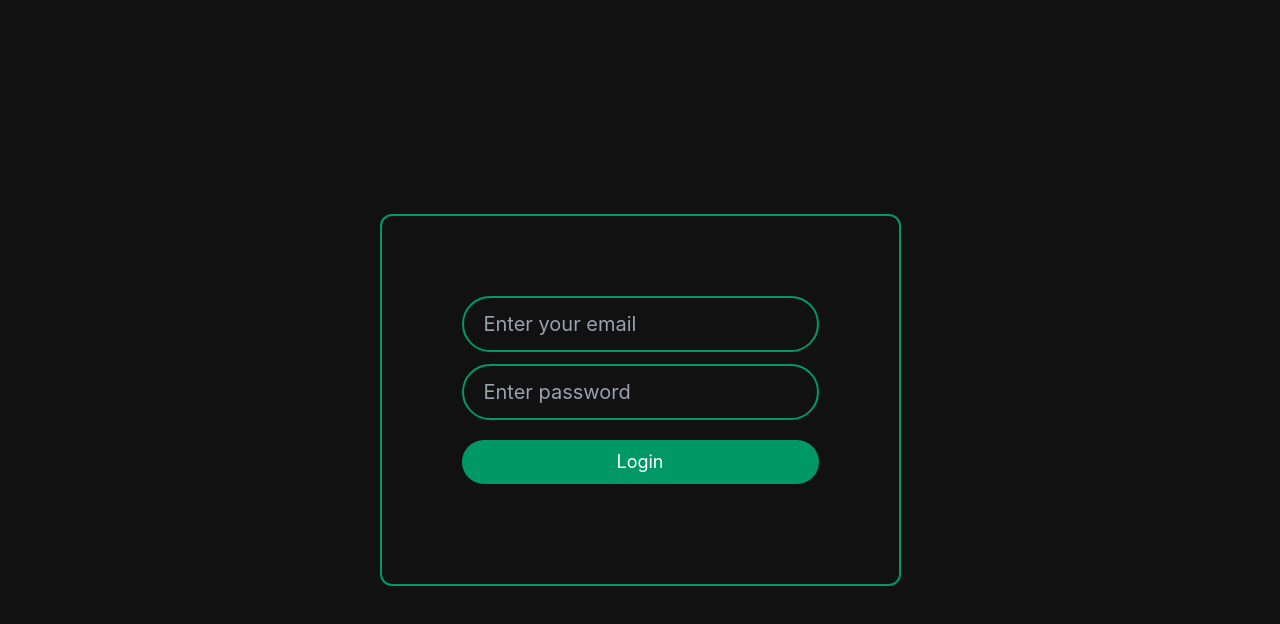
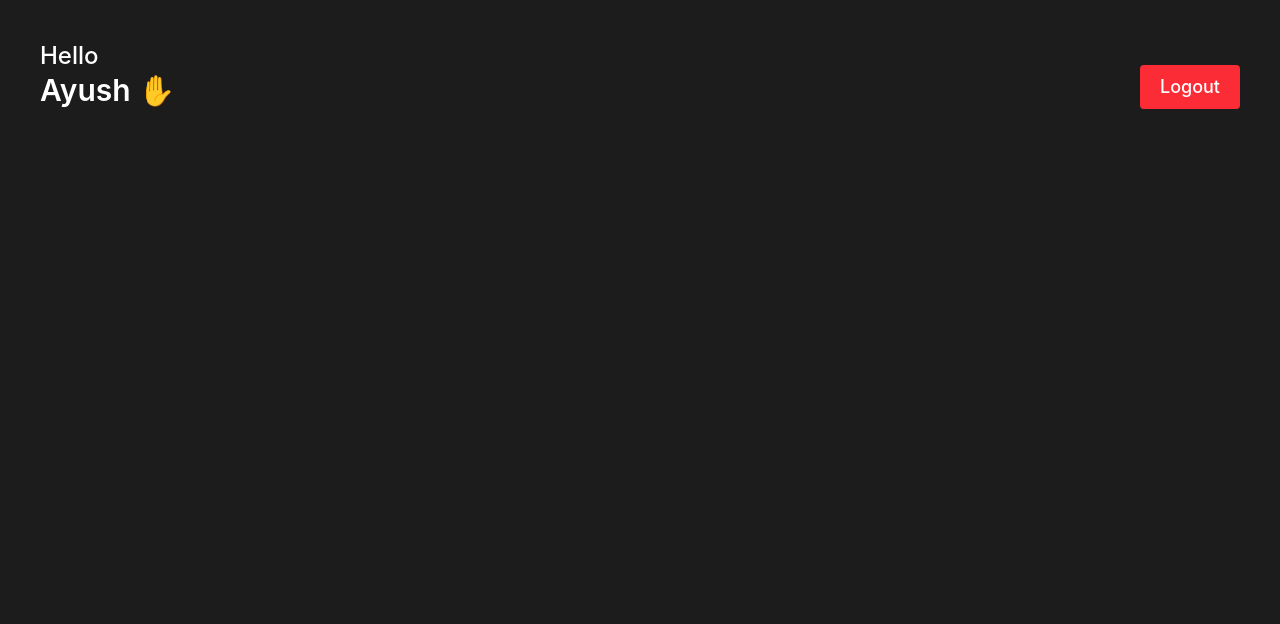
Before and after one commit to Ayush1Rajput/Employee_Management_System, a React (Vite) app: page / in a window 1280 px wide. Shown: the top 624 px of the page. Built offline with nearby package versions, Linux system fonts and the light colour scheme.

Commit message:
feat: working on Employee Dashboard

```diff
--- a/src/App.jsx
+++ b/src/App.jsx
@@ -1,10 +1,12 @@
 import React from 'react'
 import Login from './components/Auth/Login'
+import EmployeeDashboard from './components/Dashboard/EmployeeDashboard'
 
 function App() {
   return (
     <div>
-      <Login/>
+      {/* <Login/> */}
+      <EmployeeDashboard/>
     </div>
   )
 }
--- a/src/components/Dashboard/EmployeeDashboard.jsx
+++ b/src/components/Dashboard/EmployeeDashboard.jsx
@@ -0,0 +1,14 @@
+import React from 'react'
+import Header from '../other/Header'
+
+function EmployeeDashboard() {
+  return (
+    <div>
+        <div className='p-10 bg-[#1c1c1c] h-screen'>
+            <Header/>
+        </div>
+    </div>
+  )
+}
+
+export default EmployeeDashboard
--- /dev/null
+++ b/src/components/other/Header.jsx
@@ -0,0 +1,12 @@
+import React from 'react'
+
+function Header() {
+  return (
+    <div className='flex items-end justify-between'>
+      <h1 className='text-2xl font-medium'>Hello <br /><span className='text-3xl font-semibold'>Ayush ✋</span></h1>
+      <button className='bg-red-500 text-lg font-medium text-white px-5 py-2 rounded-sm'>Logout</button>
+    </div>
+  )
+}
+
+export default Header
```
Also changed, not shown: src/components/other/TaskListNumber.jsx (added).
